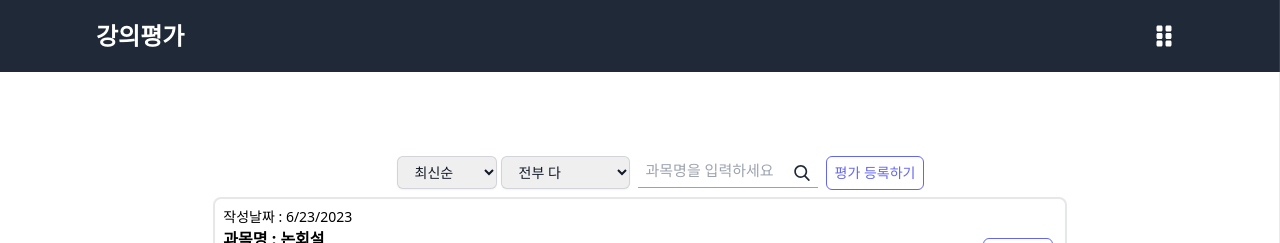
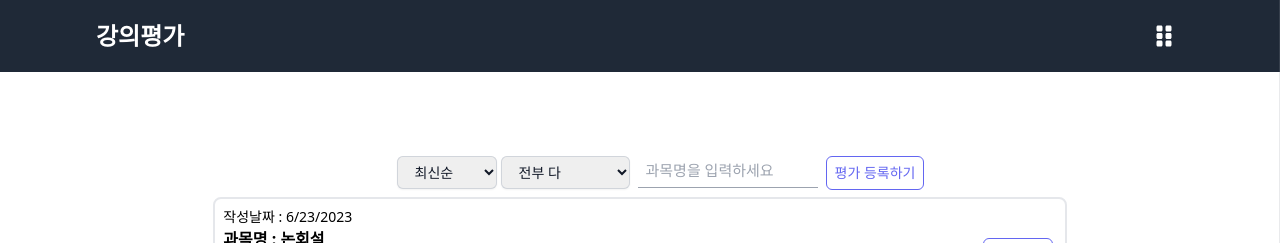
Before and after one commit to CUK-LikeLion-Team8-Assigment/Front, a React (Create React App) app: page / in a window 1280 px wide. Shown: the top 243 px of the page. Built offline with nearby package versions, Linux system fonts and the light colour scheme; sample sign-in values are in the browser's storage.

Commit message:
검색기능 수정,삭제기능 추가

```diff
--- a/src/components/crud_component/Editor.jsx
+++ b/src/components/crud_component/Editor.jsx
@@ -38,12 +38,12 @@
     navigate("/", { replace: true });
   };
 
-  // const handleRemove = () => {
-  //   if (window.confirm("정말 삭제하시겠습니까?")) {
-  //     onRemove(originData.id);
-  //     navigate("/", { replace: true });
-  //   }
-  // };
+  const handleRemove = () => {
+    if (window.confirm("정말 삭제하시겠습니까?")) {
+      onRemove(originData.id);
+      navigate(-1);
+    }
+  };
 
   useEffect(() => {
     if (isEdit) {
@@ -140,6 +140,12 @@
                   >
                     {isEdit ? "수정완료" : "작성완료"}
                   </button>
+                  <button
+                    onClick={handleRemove}
+                    className="border border-indigo-500 text-indigo-500 rounded-md px-4 py-2 m-2 transition duration-500 ease select-none hover:text-white hover:bg-indigo-600 focus:outline-none focus:shadow-outline"
+                  >
+                    삭제하기
+                  </button>
                 </div>
               </section>
             </div>
--- a/src/components/crud_component/SearchLecture.jsx
+++ b/src/components/crud_component/SearchLecture.jsx
@@ -1,13 +1,13 @@
 const Searchlecture = ({ onSearch }) => {
   const handleSubmit = (e) => {
-    e.preventDefault();
-    const userInput = e.target.search.value;
+
+    const userInput = e.target.value;
     onSearch(userInput);
   };
 
   return (
     <div className="w-48 relative text-lg bg-transparent text-gray-800">
-      <form onSubmit={handleSubmit}>
+
         <div className="flex ml-1 mr-2 mb-2 items-center border-b border-b-1 border-gray-400 py-2">
           <input
             className="bg-transparent border-none mr-3 px-2 leading-tight focus:outline-none"
@@ -15,27 +15,12 @@
             placeholder="과목명을 입력하세요"
             style={{ fontSize: "15px" }}
             name="search"
+            onChange={handleSubmit}
           />
           <button type="submit" className="absolute right-0 top-0 mt-3 mr-4">
-            <svg
-              className="h-4 w-4 fill-current"
-              xmlns="http://www.w3.org/2000/svg"
-              xmlnsXlink="http://www.w3.org/1999/xlink"
-              version="1.1"
-              id="Capa_1"
-              x="0px"
-              y="0px"
-              viewBox="0 0 56.966 56.966"
-              style={{ enableBackground: "new 0 0 56.966 56.966" }}
-              xmlSpace="preserve"
-              width="512px"
-              height="512px"
-            >
-              <path d="M55.146,51.887L41.588,37.786c3.486-4.144,5.396-9.358,5.396-14.786c0-12.682-10.318-23-23-23s-23,10.318-23,23  s10.318,23,23,23c4.761,0,9.298-1.436,13.177-4.162l13.661,14.208c0.571,0.593,1.339,0.92,2.162,0.92  c0.779,0,1.518-0.297,2.079-0.837C56.255,54.982,56.293,53.08,55.146,51.887z M23.984,6c9.374,0,17,7.626,17,17s-7.626,17-17,17  s-17-7.626-17-17S14.61,6,23.984,6z" />
-            </svg>
           </button>
         </div>
-      </form>
+
     </div>
   );
 };
```
